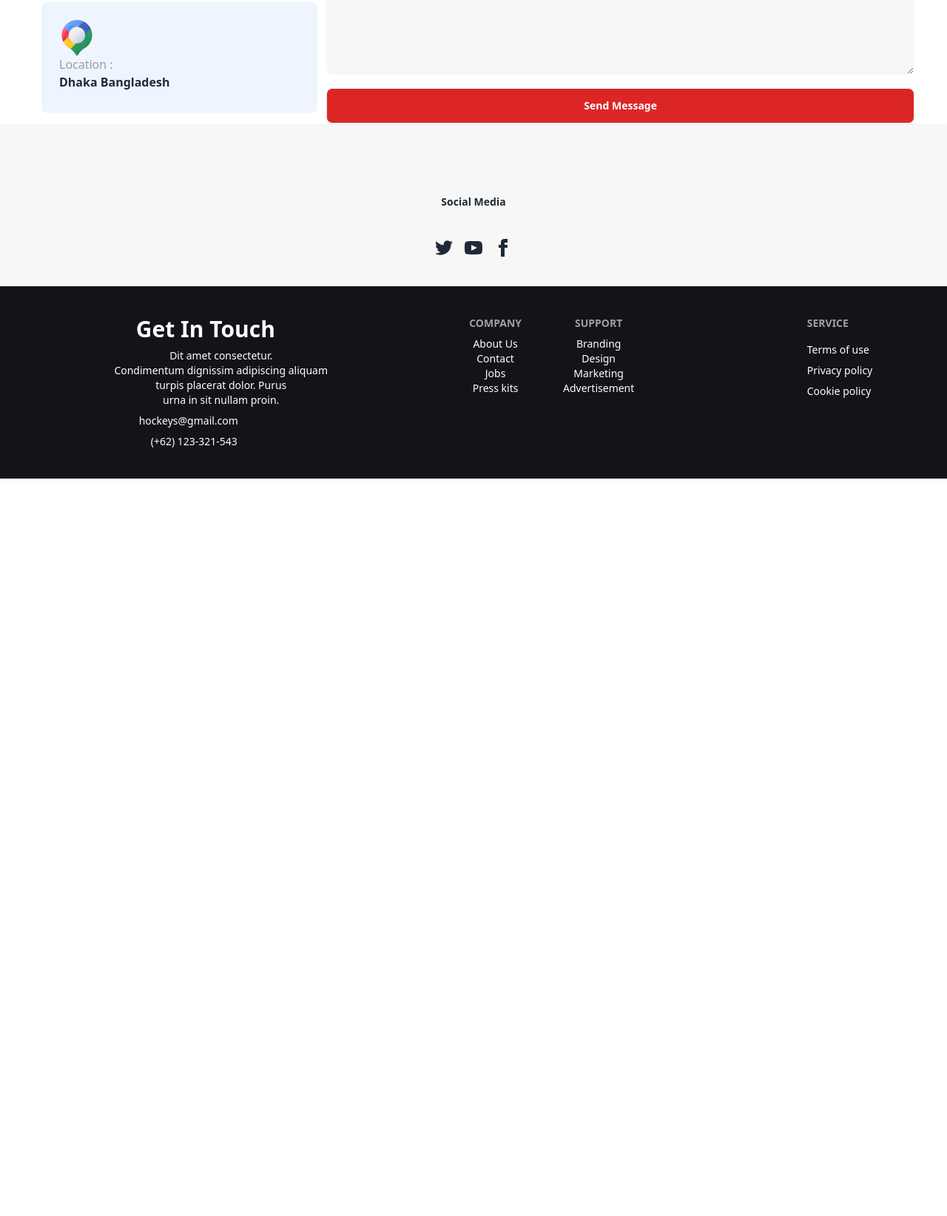
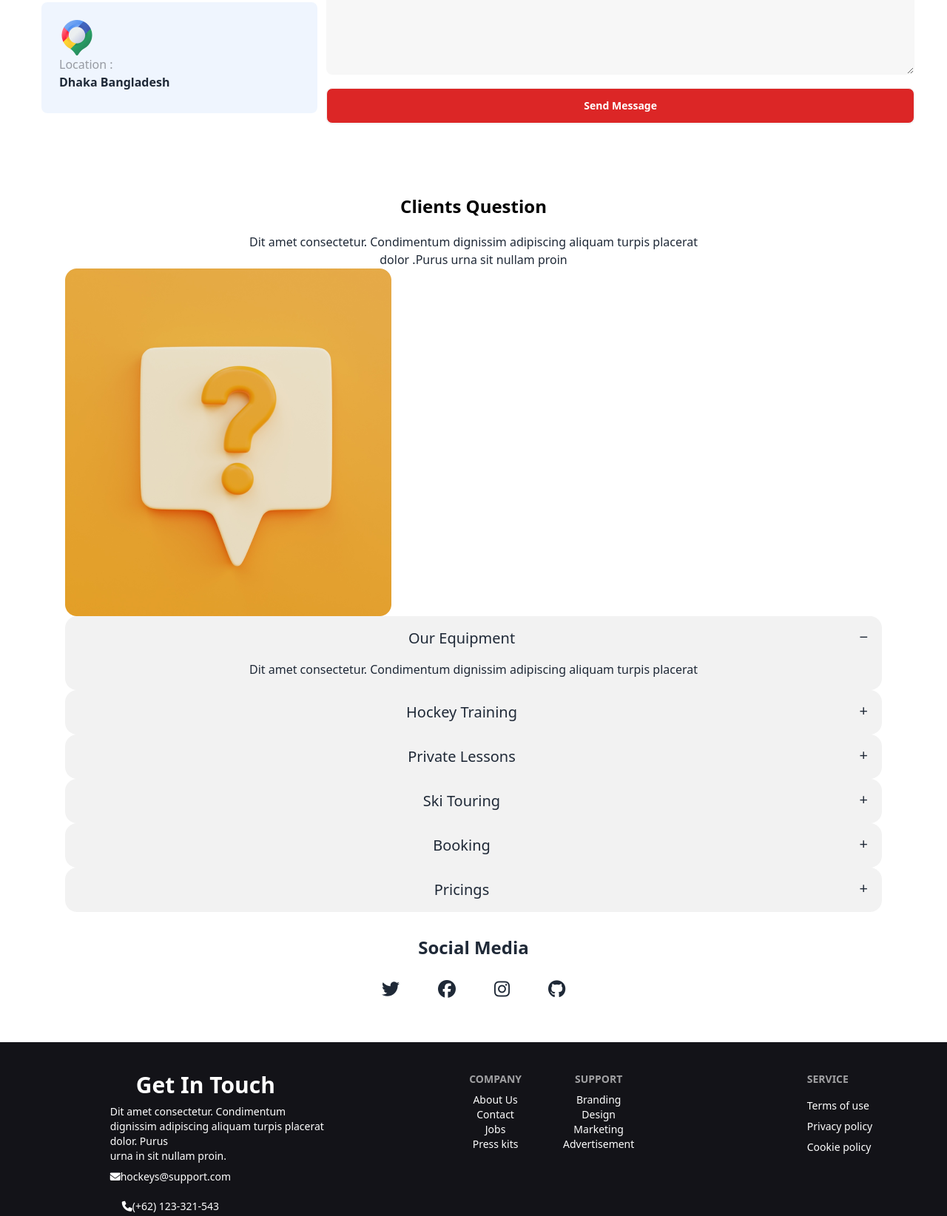
Before and after one commit to Lamiasyed/b9-a3, a plain HTML site: page index.html in a window 1280 px wide. Shown: the part 3849-5493 px from the top of the page at 74% size. Before the commit the page ends 4496 px from the top, so only its background shows below. Drawn offline with nearby package versions, Linux system fonts and the light colour scheme.

Commit message:
client & media section done

```diff
--- a/index.html
+++ b/index.html
@@ -9,6 +9,9 @@
 <link rel="preconnect" href="https://fonts.googleapis.com">
 <link rel="preconnect" href="https://fonts.gstatic.com" crossorigin>
 <link href="https://fonts.googleapis.com/css2?family=Manrope:wght@200;300;400;500;600;700;800&display=swap" rel="stylesheet">
+
+<link rel="stylesheet" href="https://cdnjs.cloudflare.com/ajax/libs/font-awesome/6.5.1/css/fontawesome.min.css" integrity="sha512-d0olNN35C6VLiulAobxYHZiXJmq+vl+BGIgAxQtD5+kqudro/xNMvv2yIHAciGHpExsIbKX3iLg+0B6d0k4+ZA==" crossorigin="anonymous" referrerpolicy="no-referrer" />
+<link rel="stylesheet" href="https://cdnjs.cloudflare.com/ajax/libs/font-awesome/6.5.1/css/all.min.css" integrity="sha512-DTOQO9RWCH3ppGqcWaEA1BIZOC6xxalwEsw9c2QQeAIftl+Vegovlnee1c9QX4TctnWMn13TZye+giMm8e2LwA==" crossorigin="anonymous" referrerpolicy="no-referrer" />
 <script>
     tailwind.config = {
       theme: {
@@ -66,8 +69,6 @@
       border-radius: 12px;
     }
     .junior{
-
-
     border-radius: 16px;
     background:linear-gradient(rgba(19, 19, 24, 0.50),rgba(19, 19, 24, 0.50)),url("./Images/2.png"), rgba(19, 19, 24, 0.50);
     background-position: center;
@@ -265,7 +266,7 @@ background: rgba(19, 19, 24, 0.50);
           Dit amet consectetur. Condimentum dignissim adipiscing aliquam turpis placerat dolor. Purus urna in sit nullam proin. </p>
     </div>
 
-    <!-- card section  -->
+
     <div class="grid grid-cols-1 md:grid-cols-2 lg:grid-cols-2 space-y-4 px-4 py-16 items-center">
         <div class="flex flex-col lg:flex-row space-x-3">
             <div>
@@ -423,14 +424,12 @@ background: rgba(19, 19, 24, 0.50);
   <div class="divider divider-start"></div>
 </div>
 
+
 <div class="container max-auto lg:px-11 mt-24">
   <div class="text-center">
-      <h4 class="text-2xl font-bold text-black mt-24">Clients Question</h4>
-      <p class="mt-5">
-        Professional ice hockey (hockey) is the competition of ice  <br>hockey in which participants are paid to play.
-
-
-      </p>
+      <h4 class="text-2xl font-bold text-black mt-24">Our New Products</h4>
+      <p class="mt-5">Dit amet consectetur. Condimentum dignissim adipiscing aliquam turpis placerat <br> dolor
+        .Purus urna sit nullam proin</p>
   </div>
   <div class="grid grid-cols-1 lg:grid-cols-3 mt-10 ">
       <div class="grid grid-cols-1 m-3 border-spacing-3 ">
@@ -491,35 +490,100 @@ background: rgba(19, 19, 24, 0.50);
 
 
 
+  <div class="container max-auto lg:px-11 mt-24 ">
+    <div class="text-center">
+        <h4 class="text-2xl font-bold text-black mt-24">Clients Question</h4>
+        <p class="mt-5">
+          Dit amet consectetur. Condimentum dignissim adipiscing aliquam turpis placerat <br> dolor
+        .Purus urna sit nullam proin</p>
+<img class="flex" src="./Images/11.png" alt="">
+        <div class="collapse collapse-plus bg-base-200 ">
+          <input type="radio" name="my-accordion-3" checked="checked" />
+          <div class="collapse-title text-xl font-medium">
+            Our Equipment
+          </div>
+          <div class="collapse-content">
+            <p> Dit amet consectetur. Condimentum dignissim adipiscing aliquam turpis placerat</p>
+          </div>
+        </div>
+        <div class="collapse collapse-plus bg-base-200">
+          <div class="collapse-title text-xl font-medium">
+            Hockey Training
+          </div>
+          <div class="collapse-content">
+            <p> Dit amet consectetur. Condimentum dignissim adipiscing aliquam turpis placerat</p>
+          </div>
+        </div>
+        <div class="collapse collapse-plus bg-base-200">
+          <div class="collapse-title text-xl font-medium">
+           Private Lessons
+          </div>
+          <div class="collapse-content">
+            <p> Dit amet consectetur. Condimentum dignissim adipiscing aliquam turpis placerat</p>
+          </div>
+        </div>
+        <div class="collapse collapse-plus bg-base-200">
+          <div class="collapse-title text-xl font-medium">
+            Ski Touring
+          </div>
+          <div class="collapse-content">
+            <p> Dit amet consectetur. Condimentum dignissim adipiscing aliquam turpis placerat</p>
+          </div>
+        </div>
+        <div class="collapse collapse-plus bg-base-200">
+          <input type="radio" name="my-accordion-3" />
+          <div class="collapse-title text-xl font-medium">
+            Booking
+          </div>
+          <div class="collapse-content">
+            <p> Dit amet consectetur. Condimentum dignissim adipiscing aliquam turpis placerat</p>
+          </div>
+        </div>
+        <div class="collapse collapse-plus bg-base-200">
+          <input type="radio" name="my-accordion-3" />
+          <div class="collapse-title text-xl font-medium">
+            Pricings
+          </div>
+          <div class="collapse-content">
+            <p> Dit amet consectetur. Condimentum dignissim adipiscing aliquam turpis placerat</p>
+          </div>
+        </div>
+    </div>
 
+
+
+    <section class="socal-media-section">
+      <div class="container">
+        <div class="section-title-part py-8">
+          <h1 class="text-center text-[ #131318] font-extrabold text-2xl">Social Media</h1>
+          <ul class="flex items-center justify-center gap-9 my-6">
+            <li><a href="" class="p-2 text-2xl"><i class="fa-brands fa-twitter "></i></a></li>
+            <li><a href="" class="p-2 text-2xl"><i class="fa-brands fa-facebook"></i></a></li>
+            <li><a href="" class="p-2 text-2xl"><i class="fa-brands fa-instagram"></i></a></li>
+            <li><a href="" class="p-2 text-2xl"><i class="fa-brands fa-github"></i></a></li>
+
+          </ul>
+        </div>
+
+      </div>
+     </section>
 
 </main>
 
-<footer class="footer footer-center p-10 bg-base-200 text-base-content rounded  bg-[#13131808] ">
-  <h3 class="font-extrabold mt-6 pt-8 ">Social Media</h3>
-  <nav>
-    <div class="grid grid-flow-col gap-4">
-      <a><svg xmlns="http://www.w3.org/2000/svg" width="24" height="24" viewBox="0 0 24 24" class="fill-current"><path d="M24 4.557c-.883.392-1.832.656-2.828.775 1.017-.609 1.798-1.574 2.165-2.724-.951.564-2.005.974-3.127 1.195-.897-.957-2.178-1.555-3.594-1.555-3.179 0-5.515 2.966-4.797 6.045-4.091-.205-7.719-2.165-10.148-5.144-1.29 2.213-.669 5.108 1.523 6.574-.806-.026-1.566-.247-2.229-.616-.054 2.281 1.581 4.415 3.949 4.89-.693.188-1.452.232-2.224.084.626 1.956 2.444 3.379 4.6 3.419-2.07 1.623-4.678 2.348-7.29 2.04 2.179 1.397 4.768 2.212 7.548 2.212 9.142 0 14.307-7.721 13.995-14.646.962-.695 1.797-1.562 2.457-2.549z"></path></svg></a>
-      <a><svg xmlns="http://www.w3.org/2000/svg" width="24" height="24" viewBox="0 0 24 24" class="fill-current"><path d="M19.615 3.184c-3.604-.246-11.631-.245-15.23 0-3.897.266-4.356 2.62-4.385 8.816.029 6.185.484 8.549 4.385 8.816 3.6.245 11.626.246 15.23 0 3.897-.266 4.356-2.62 4.385-8.816-.029-6.185-.484-8.549-4.385-8.816zm-10.615 12.816v-8l8 3.993-8 4.007z"></path></svg></a>
-      <a><svg xmlns="http://www.w3.org/2000/svg" width="24" height="24" viewBox="0 0 24 24" class="fill-current"><path d="M9 8h-3v4h3v12h5v-12h3.642l.358-4h-4v-1.667c0-.955.192-1.333 1.115-1.333h2.885v-5h-3.808c-3.596 0-5.192 1.583-5.192 4.615v3.385z"></path></svg></a>
-    </div>
-  </nav>
 
-</footer>
+
+
 
 <footer class="footer p-10 bg-[#131318] text-white text-base-content mx-auto justify-around text-center">
   <aside class="lg:ml-12    ">
-      <h3 class="font-extrabold text-3xl fonts-manrope text-white text-center pl-[35px]">Get In Touch</h3>
-      <p class="text-center lg:w-[300px]">Dit amet consectetur. <br> Condimentum dignissim adipiscing aliquam turpis placerat dolor. Purus <br> urna in sit nullam proin.</p>
-      <div>
-          <div class="flex items-center gap-1 pl-[35px]"><img src="" alt="" class="">
-              <h6 class="">hockeys@gmail.com</h6>
-          </div>
-          <div class="flex mt-2 pl-[55px]">
-              <img src="" alt="" class="">
-              <h6>(+62) 123-321-543</h6>
-          </div>
-      </div>
+      <h3 class="font-extrabold text-3xl fonts-manrope text-white text-left pl-[35px]">Get In Touch</h3>
+      <p class="text-left lg:w-[300px]">Dit amet consectetur. Condimentum <br> dignissim adipiscing aliquam turpis placerat dolor. Purus <br> urna in sit nullam proin.</p>
+      <nav>
+        <a class="link link-hover"><i class="fa-solid fa-envelope"></i>hockeys@support.com</a>
+        <br>
+        <br>
+        <a class="link link-hover"><i class="fa-solid fa-phone"></i>(+62) 123-321-543</a>
+      </nav>
   </aside>
   <div class="flex flex-row ml-12 lg:0">
       <nav>
```
